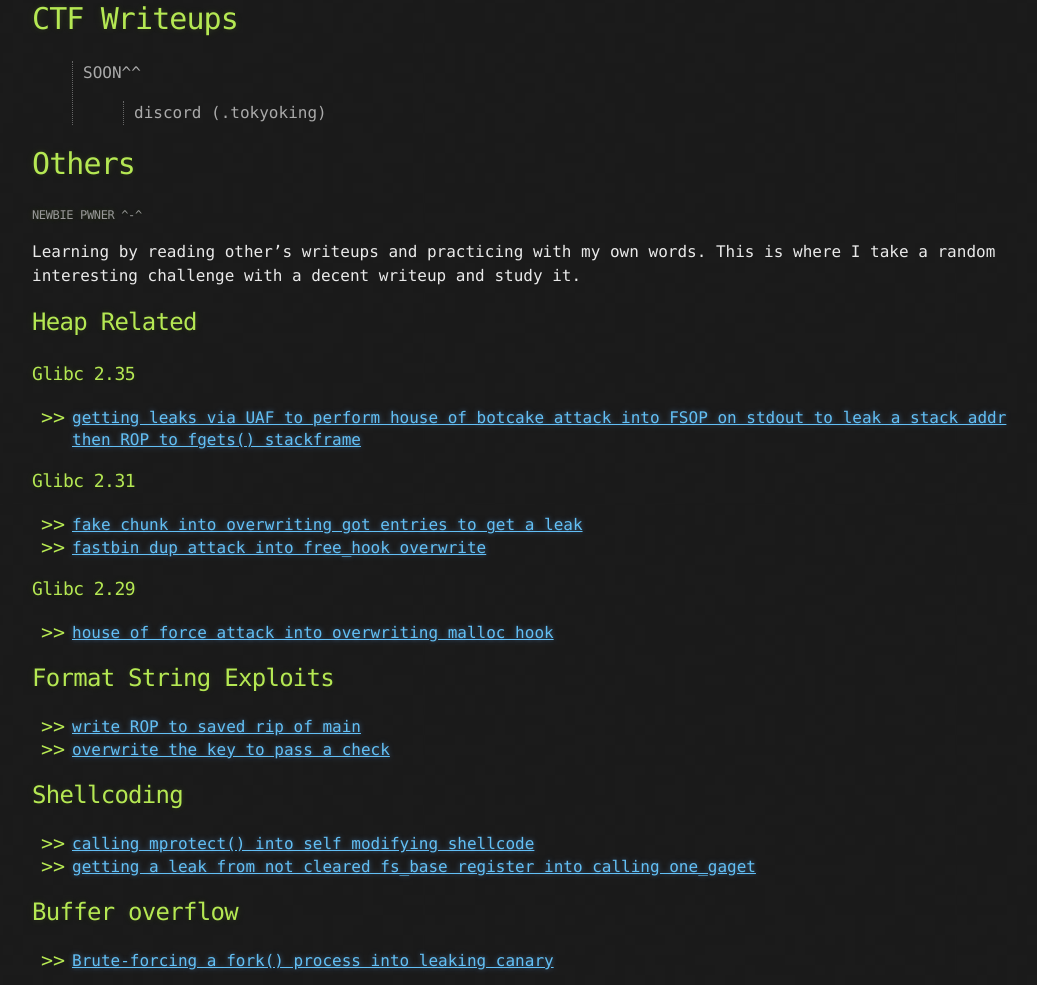
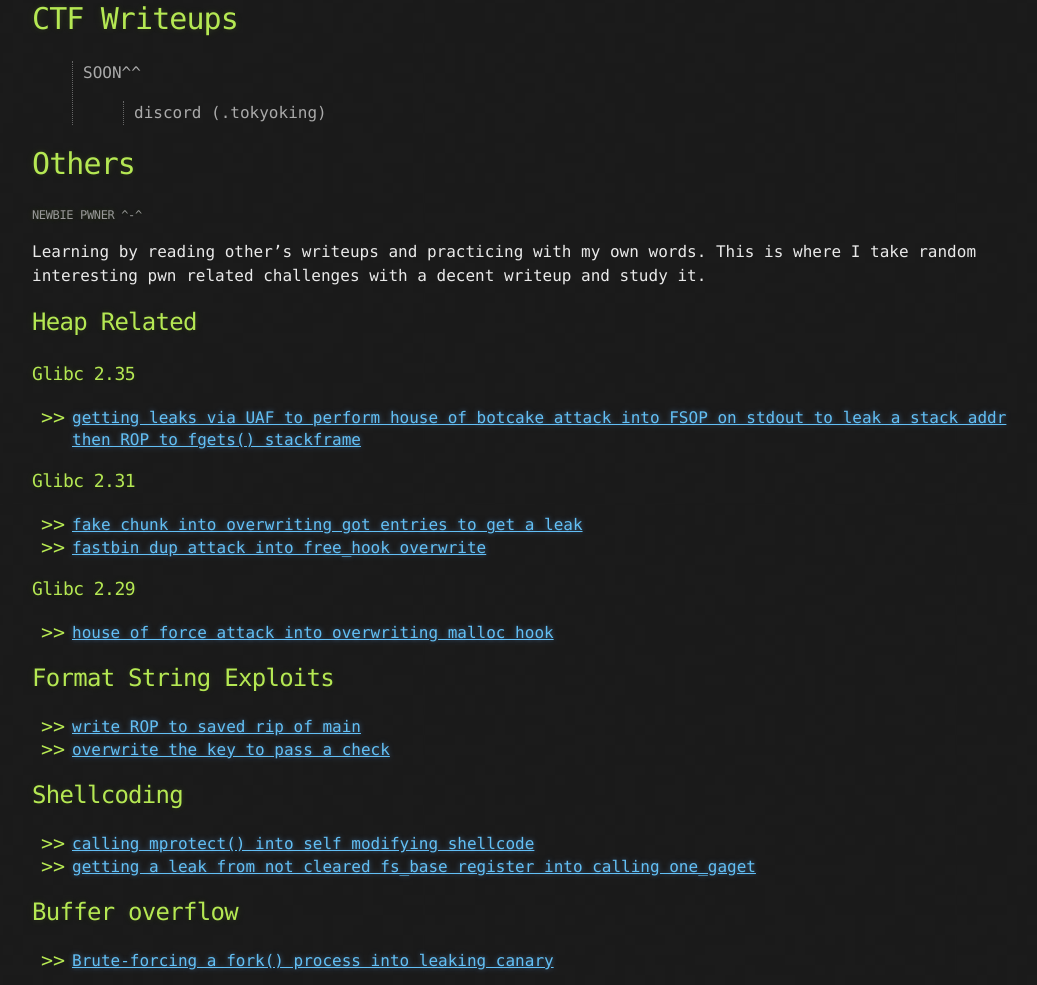
Before and after one commit to 4rsp/4rsp.github.io, a Jekyll site: the page built from index.md, in a window 1280 px wide. Shown: the part 560-1545 px from the top of the page, without its empty margins (108-1145 px from the left). Built offline with Jekyll 4.4.1, drawn with Linux system fonts in a browser that asks for light colours; grey boxes are pictures that could not be loaded.

Commit message:
Update index.md

```diff
--- a/index.md
+++ b/index.md
@@ -12,7 +12,7 @@ layout: default
 
 # Others
 ###### newbie pwner ^-^
-Learning by reading other's writeups and practicing with my own words. This is where I take a random interesting challenge with a decent writeup and study it.
+Learning by reading other's writeups and practicing with my own words. This is where I take random interesting pwn related challenges with a decent writeup and study it.
 
 ## Heap Related
 ### Glibc 2.35
```
